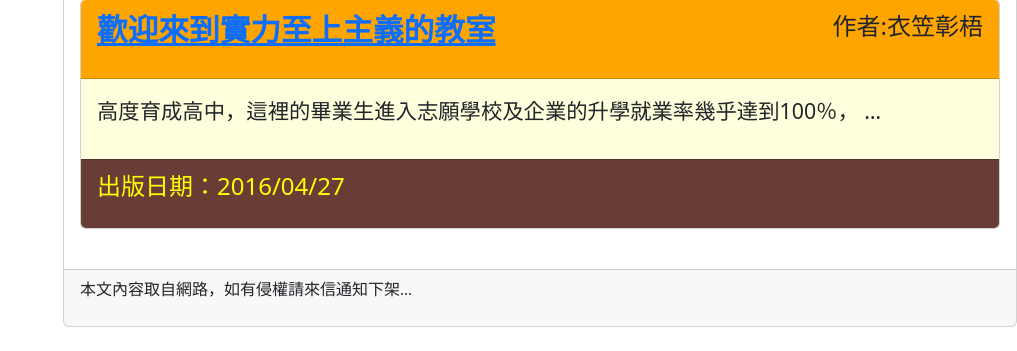
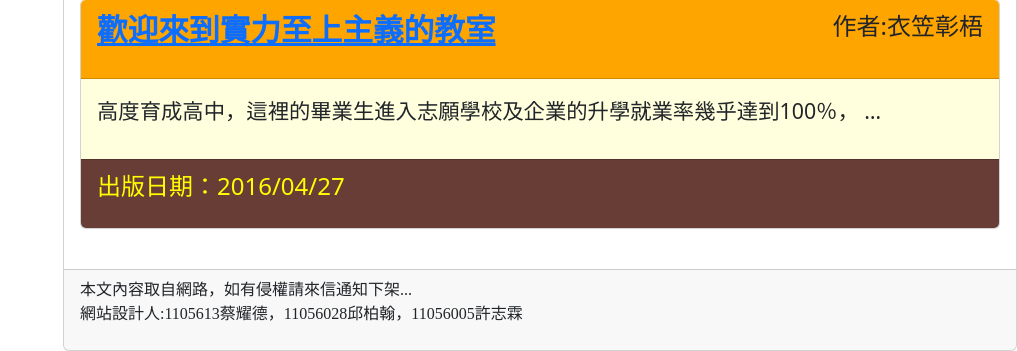
Before and after one commit to chubohan/libraryyyyyy, a Django app: page / in a window 1280 px wide. Shown: the part 1335-1686 px from the top of the page, without its empty margins (263-1280 px from the left). Before the commit the page ends 1662 px from the top, so only its background shows below. Run offline with Django 4.2, Linux system fonts and the light colour scheme; data comes from the database, SQL or seed files in the repository.

Commit message:
許志霖快點做

```diff
--- /dev/null
+++ b/member.txt
@@ -0,0 +1,3 @@
+11056013蔡耀德
+11056028邱柏翰
+11056005許志霖
--- a/template/footer.html
+++ b/template/footer.html
@@ -2,6 +2,9 @@
     {% if now %} <!--判斷有沒有now-->
     <p style='font-family:微軟正黑體;'>現在時刻：{{ now }}</p>
     {% else %}
-    <p style='font-family:微軟正黑體;'>本文內容取自網路，如有侵權請來信通知下架...</p>
+    <p style='font-family:微軟正黑體;'>本文內容取自網路，如有侵權請來信通知下架...
+    <br>
+    網站設計人:1105613蔡耀德，11056028邱柏翰，11056005許志霖
+    </p>
     {% endif %}
 {% endblock %}
```
